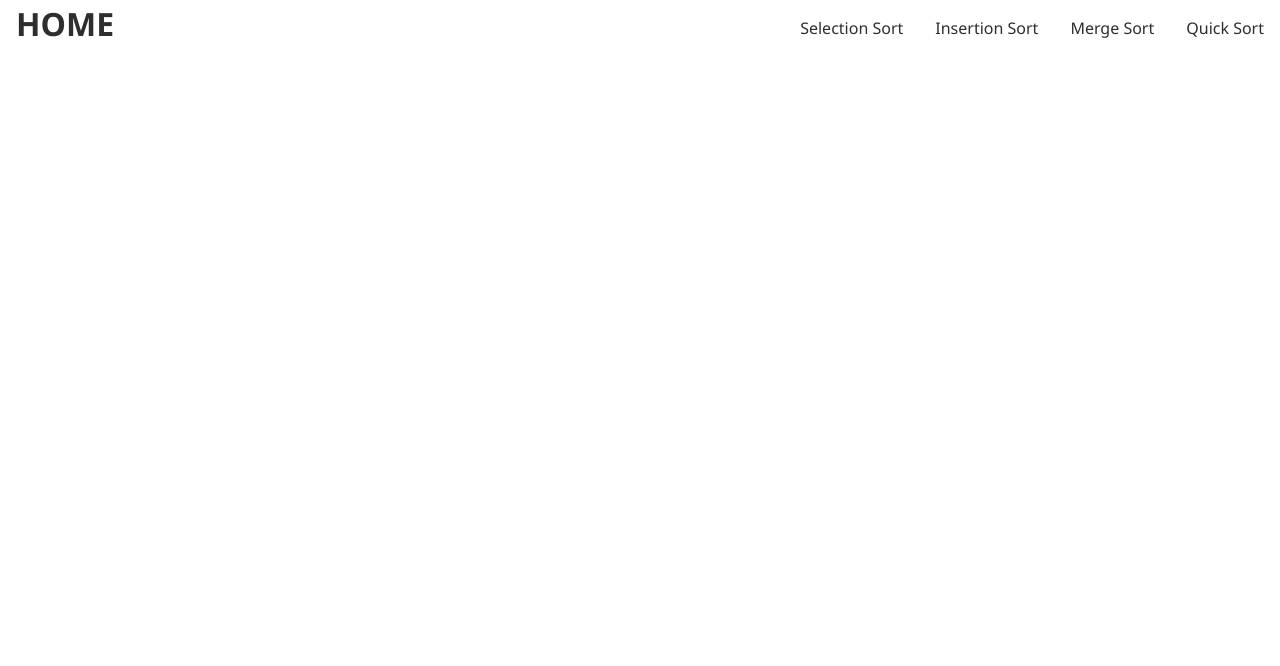
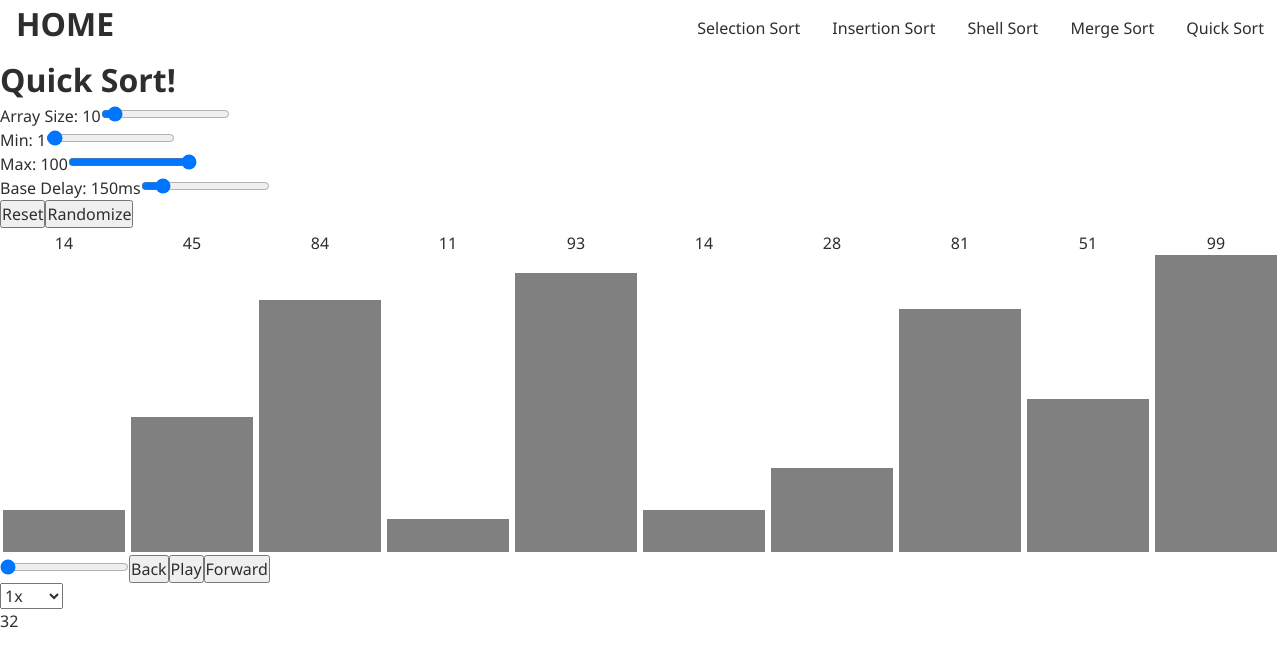
Before and after one commit to jasongir/sorting-algorithm-visualizer, a React (Create React App) app: page /quick in a window 1280 px wide. Shown: the top 666 px of the page. Built offline with nearby package versions, Linux system fonts and the light colour scheme.

Commit message:
added shell sort, fixed quick sort

```diff
--- a/src/App.js
+++ b/src/App.js
@@ -20,7 +20,8 @@ import Home from "./pages/home/home.component";
 import Selection from "./pages/selection/selection.component";
 import Insertion from "./pages/insertion/insertion.component";
 import Merge from "./pages/merge/merge.component";
-// import Quick from "./pages/quick/quick.component";
+import Quick from "./pages/quick/quick.component";
+import Shell from "./pages/shell/shell.component";
 
 import { Route, Switch } from "react-router-dom";
 
@@ -46,8 +47,9 @@ function App() {
 				<Route path="/" component={Home} exact />
 				<Route path="/selection" component={Selection} exact />
 				<Route path="/insertion" component={Insertion} exact />
+				<Route path="/shell" component={Shell} exact />
 				<Route path="/merge" component={Merge} exact />
-				{/* <Route path="/quick" component={Quick} exact /> */}
+				<Route path="/quick" component={Quick} exact />
 			</Switch>
 		</div>
 	);
--- a/src/components/header/header.component.jsx
+++ b/src/components/header/header.component.jsx
@@ -21,6 +21,11 @@ const Header = () => {
 					</Link>
 				</li>
 				<li>
+					<Link className="header-item" to="/shell">
+						Shell Sort
+					</Link>
+				</li>
+				<li>
 					<Link className="header-item" to="/merge">
 						Merge Sort
 					</Link>
--- a/src/components/sort/sort.component.jsx
+++ b/src/components/sort/sort.component.jsx
@@ -110,13 +110,16 @@ const Sort = ({ sortingAlgorithm, sortName, sortDescription }) => {
 	useEffect(() => {
 		let interval;
 
-		if (isPlaying && currentIdx < arrayMoments.length) {
+		if (isPlaying && currentIdx < arrayMoments.length - 2) {
 			interval = setInterval(() => {
-				setCurrentIdx((oldVal) => oldVal + 1);
+				setCurrentIdx((oldVal) =>
+					oldVal === arrayMoments.length - 1 ? oldVal : oldVal + 1
+				);
 			}, baseDelay / speed);
 		}
 		return () => clearInterval(interval);
 	}, [isPlaying]);
+
 	useEffect(() => {
 		if (currentIdx === arrayMoments.length - 1) {
 			setIsPlaying(false);
@@ -231,6 +234,7 @@ const Sort = ({ sortingAlgorithm, sortName, sortDescription }) => {
 					</label>
 				</div>
 			</div>
+			{arrayMoments.length}
 			{sortDescription}
 		</>
 	);
--- a/src/pages/quick/quick.component.jsx
+++ b/src/pages/quick/quick.component.jsx
@@ -1,5 +1,5 @@
 import React from "react";
-import { quickSort } from "../../utilities/utils";
+import { quickSort } from "../../utilities/quickSort";
 import Sort from "../../components/sort/sort.component";
 
 const QuickSort = () => (
--- /dev/null
+++ b/src/pages/shell/shell.component.jsx
@@ -0,0 +1,9 @@
+import React from "react";
+import { shellSort } from "../../utilities/shellSort";
+import Sort from "../../components/sort/sort.component";
+
+const ShellSort = () => (
+	<Sort sortingAlgorithm={shellSort} sortName="Shell Sort!" />
+);
+
+export default ShellSort;
--- a/src/utilities/quickSort.js
+++ b/src/utilities/quickSort.js
@@ -0,0 +1,45 @@
+let moments = [];
+
+export const quickSort = (array) => {
+	moments = [];
+	moments.push({ wholeArray: [...array], highlighted: [] });
+	sort(array, 0, array.length - 1);
+	moments.push({ wholeArray: [...array], highlighted: [] });
+	return moments;
+};
+
+const sort = (array, lo, hi) => {
+	if (hi <= lo) return;
+	const j = partition(array, lo, hi);
+	sort(array, lo, j - 1);
+	sort(array, j + 1, hi);
+};
+
+const partition = (array, lo, hi) => {
+	let [i, j] = [lo, hi + 1];
+
+	const v = array[lo];
+	while (true) {
+		while (array[++i] < v) {
+			moments.push({ wholeArray: [...array], highlighted: [i, j, lo] });
+			if (i === hi) break;
+		}
+		while (v < array[--j]) {
+			moments.push({ wholeArray: [...array], highlighted: [j, i, lo] });
+			if (j === lo) break;
+		}
+		if (i >= j) break;
+
+		moments.push({ wholeArray: [...array], highlighted: [i, j, lo] });
+		[array[i], array[j]] = [array[j], array[i]];
+		moments.push({ wholeArray: [...array], highlighted: [i, j, lo] });
+	}
+	[array[lo], array[j]] = [array[j], array[lo]];
+	moments.push({ wholeArray: [...array], highlighted: [i, j, lo] });
+	return j;
+};
+
+// let arr = [1, 3, 4, 5, 2, 8, 6, 9, 4, 6];
+// quickSort(arr);
+
+// console.log(arr);
--- /dev/null
+++ b/src/utilities/shellSort.js
@@ -0,0 +1,20 @@
+export const shellSort = (array) => {
+	let moments = [{ wholeArray: [...array], highlighted: [] }];
+	let n = array.length;
+	let h = 1;
+	while (h < Math.floor(n / 3)) h = 3 * h + 1;
+	while (h >= 1) {
+		for (let i = h; i < n; i++) {
+			for (let j = i; j >= h && array[j] < array[j - h]; j -= h) {
+				moments.push({ wholeArray: [...array], highlighted: [j, j - h] });
+
+				[array[j], array[j - h]] = [array[j - h], array[j]];
+				moments.push({ wholeArray: [...array], highlighted: [j, j - h] });
+			}
+		}
+		h = Math.floor(h / 3);
+	}
+	moments.push({ wholeArray: [...array], highlighted: [] });
+
+	return moments;
+};
```
